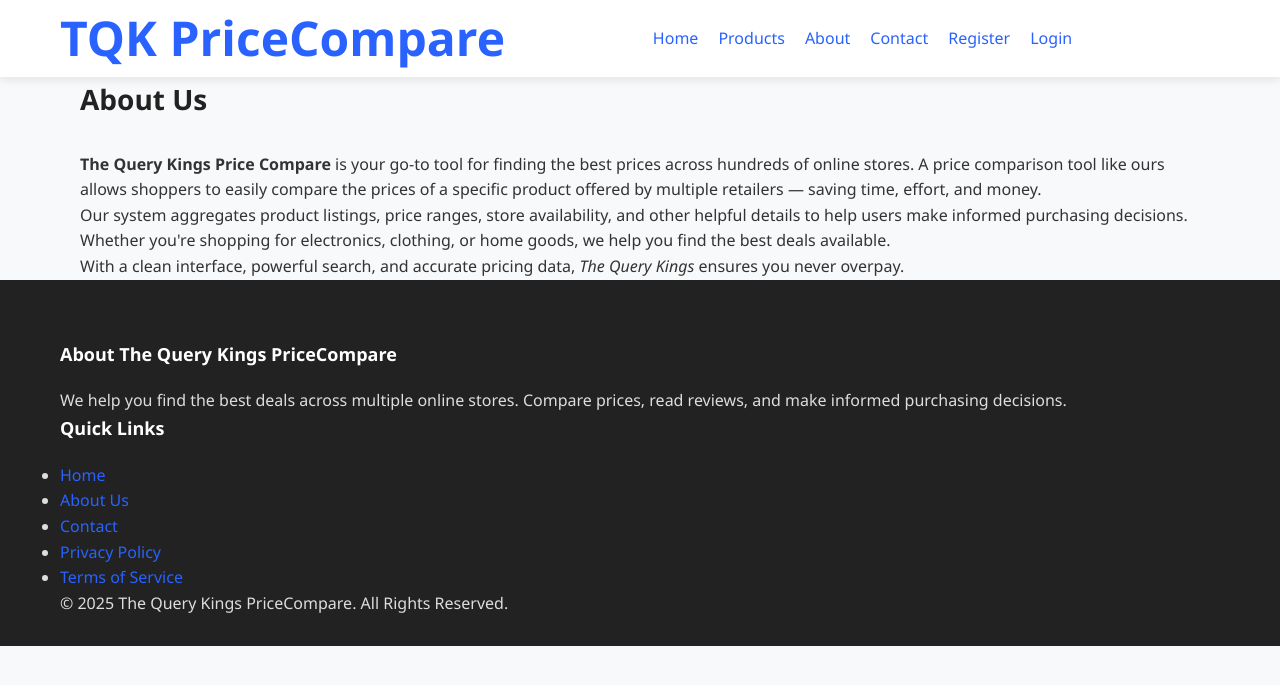
After one commit to u24574547/COS_221_Assignment_5, a PHP site: template cos221prac/PA5/pages/about.php in a window 1280 px wide. The commit adds this page. Shown: the top 685 px of the page. Run offline with PHP 8.4, Linux system fonts and the light colour scheme; the template is opened without the code that fills it, so the values that code supplies are empty.

Commit message:
Added about and contact pages.

```diff
--- /dev/null
+++ b/cos221prac/PA5/pages/about.php
@@ -0,0 +1,21 @@
+<section class='container'>
+  <div class='section-header'>
+    <h2>About Us</h2>
+  </div>
+  <p>
+    <strong>The Query Kings Price Compare</strong> is your go-to tool for finding the best prices across hundreds of
+    online stores.
+    A price comparison tool like ours allows shoppers to easily compare the prices of a specific product offered by
+    multiple retailers —
+    saving time, effort, and money.
+  </p>
+  <p>
+    Our system aggregates product listings, price ranges, store availability, and other helpful details to help users
+    make informed purchasing decisions.
+    Whether you're shopping for electronics, clothing, or home goods, we help you find the best deals available.
+  </p>
+  <p>
+    With a clean interface, powerful search, and accurate pricing data, <em>The Query Kings</em> ensures you never
+    overpay.
+  </p>
+</section>
```
Also changed, not shown: cos221prac/PA5/index.php (+0 -9 lines), cos221prac/PA5/pages/contact.php (added, +15 -0 lines).
